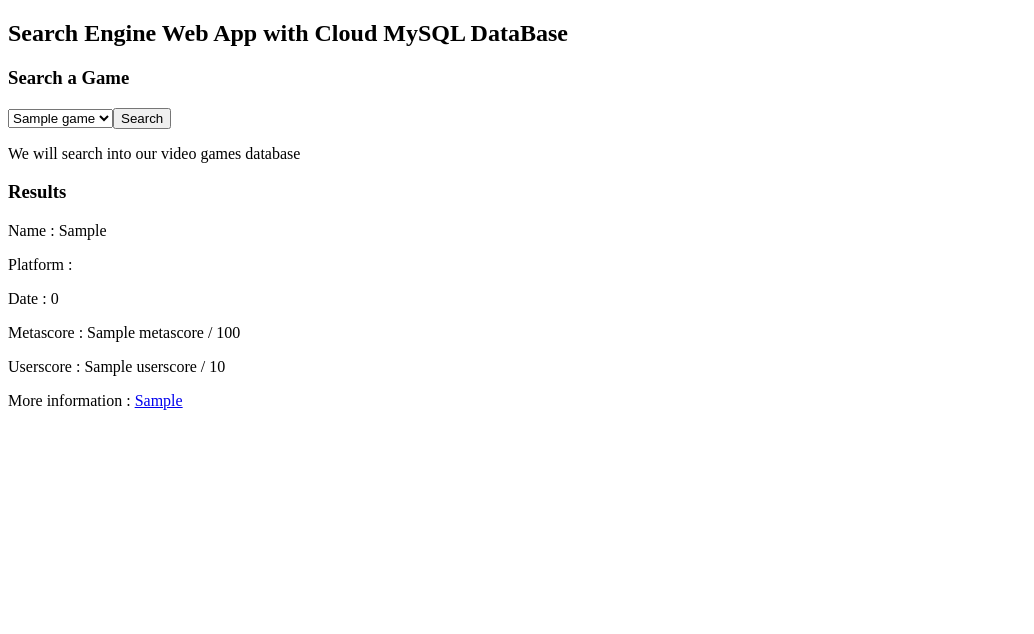
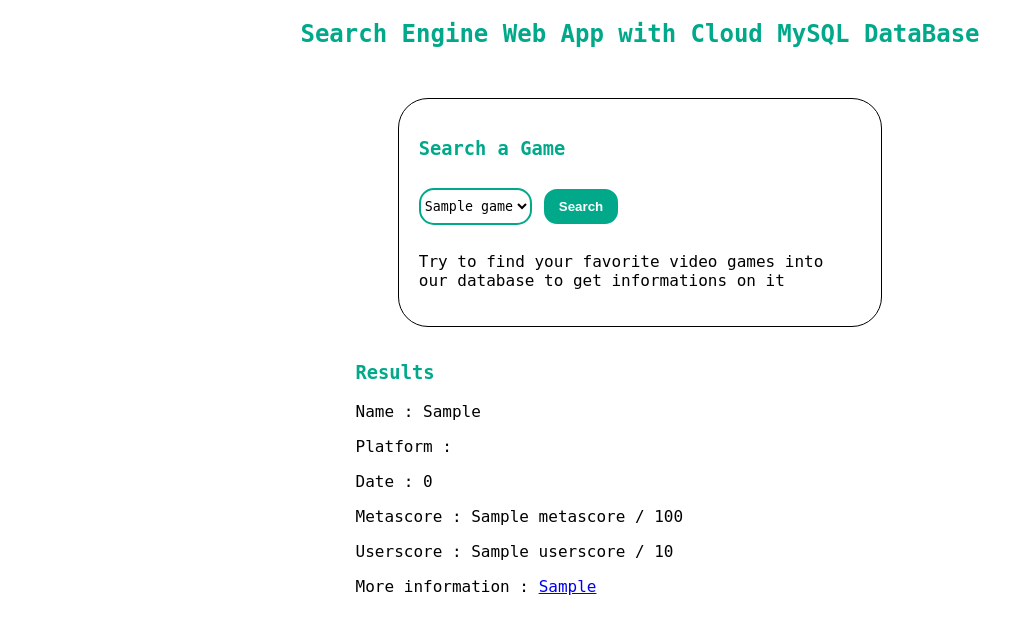
Before and after one commit to AmauryMaros/Flask-search-engine, a Flask app: template templates/index.html in a window 1280 px wide. Shown: the top 634 px of the page, without its empty margins (0-1034 px from the left). Run offline with Flask 3, Linux system fonts and the light colour scheme; the template is opened without the code that fills it: most values are stand-ins (such as "Sample title", 1, 10 or a date in 2020).

Commit message:
suppression of non-used html files + basic css style + more items in the DB

```diff
--- a/app.py
+++ b/app.py
@@ -3,7 +3,8 @@ from database import games_from_db, games_name_from_db,platform_from_db,metascor
 
 app = Flask(__name__)
 app.secret_key="secretkey"
-app.config["SESSION_COOKIE_NAME"] ="myCOOKIE"
+#app.config["SESSION_COOKIE_NAME"] ="cookie"
+app.config["SESSION_TYPE"] = "filesystem"
 
 @app.route("/",methods=['POST','GET'])
 def index():
@@ -23,18 +24,3 @@ def choice():
 
 if __name__ == "__main__":
   app.run(host='0.0.0.0', debug=True)
-
-
-"""
-@app.route("/result",methods=['POST'])
-def result():
-  games = games_from_db()
-  games_name = games_name_from_db()
-  search = request.form['content']
-  correspondance = 0
-  if search in games_name:
-    correspondance = True
-  else :
-    correspondance = False
-  return render_template('result.html', games=games, games_name=games_name,search=search, correspondance = correspondance)
-"""
--- /dev/null
+++ b/static/styles.css
@@ -0,0 +1,44 @@
+body{
+  font-family: "OCR A Std", monospace;
+}
+
+h2 {
+  text-align: center;
+  color :#01A88A;
+}
+
+h3 {
+  color : #01A88A;
+}
+
+.searchbox{
+  width : 35%;
+  margin: 50px auto 10px;
+  border: 1px solid black;
+  border-radius: 30px;
+  padding : 20px;
+}
+
+.resultbox{
+  width : 45%;
+  margin: 35px auto 35px;
+}
+
+#search{
+  background-color: #01A88A;
+  border-radius : 15px;
+  color: white;
+  font-weight: bold;
+  border : 2px solid white;
+  margin: 10px;
+  padding: 10px 15px;
+  cursor: pointer;
+}
+
+select{
+  background-color: white;
+  padding: 8px 0;
+  border-radius: 15px;
+  border: 2px solid #01A88A;
+  font-family: "OCR A Std", monospace;
+}
--- a/templates/bootstrap.html
+++ /dev/null
@@ -1,4 +0,0 @@
-<meta charset="UTF-8">
-  <meta http-equiv="X-UA-Compatible" content="IE=edge">
-  <meta name="viewport" content="width=device-width, initial-scale=1.0">
-  <link href="https://cdn.jsdelivr.net/npm/bootstrap@5.3.0-alpha3/dist/css/bootstrap.min.css" rel="stylesheet" integrity="sha384-KK94CHFLLe+nY2dmCWGMq91rCGa5gtU4mk92HdvYe+M/SXH301p5ILy+dN9+nJOZ" crossorigin="anonymous">
--- a/templates/index.html
+++ b/templates/index.html
@@ -4,24 +4,29 @@
   <meta charset="UTF-8">
   <meta http-equiv="X-UA-Compatible" content="IE=edge">
   <meta name="viewport" content="width=device-width, initial-scale=1.0">
+  <link rel="stylesheet" href="/static/styles.css">
   <title>Search Engine</title>
 </head>
 
 <body>
   <h2>Search Engine Web App with Cloud MySQL DataBase</h2>
+
+  <div class="searchbox">
     <h3>Search a Game</h3>
-
     <form action="/choice" method="POST">
       <select name="game_choice" class="form-select" aria-label="Default select example">
         {% for game in games_name %}
           <option value="{{game}}">{{game}}</option>
         {% endfor %}
-          <input type="submit" value="Search">
+          <input id="search" type="submit" value="Search">
       </select>
     </form>
-  <p>We will search into our video games database</p>
+  <p>Try to find your favorite video games into our database to get informations on it</p>
+  </div>
 
+  <div class="resultbox">
   {% if game_choice  %}
+
     <h3>Results</h3>
     <p>Name : {{game_choice}}</p>
     <p>Platform : {{platform[games_name.index(game_choice)]}}</p>
@@ -29,12 +34,10 @@
     <p>Metascore : {{metascore[games_name.index(game_choice)]}} / 100</p>
     <p>Userscore : {{userscore[games_name.index(game_choice)]}} / 10</p>
     <p>More information : <a href="https://www.metacritic.com{{url[games_name.index(game_choice)]}}">{{game_choice}}</a></p>
+
+  {%endif%}
   </div>
-
-  {%else%}
-  <h3>Results</h3>
-  {%endif%}
-
+</div>
 </select>
 </body>
 </html>
```
Also changed, not shown: templates/header.html (deleted, +0 -7 lines), templates/result.html (deleted, +0 -32 lines), static/game.jpg (deleted), templates/choice.html (deleted). Lines whose indentation alone changed are shown as unchanged.
